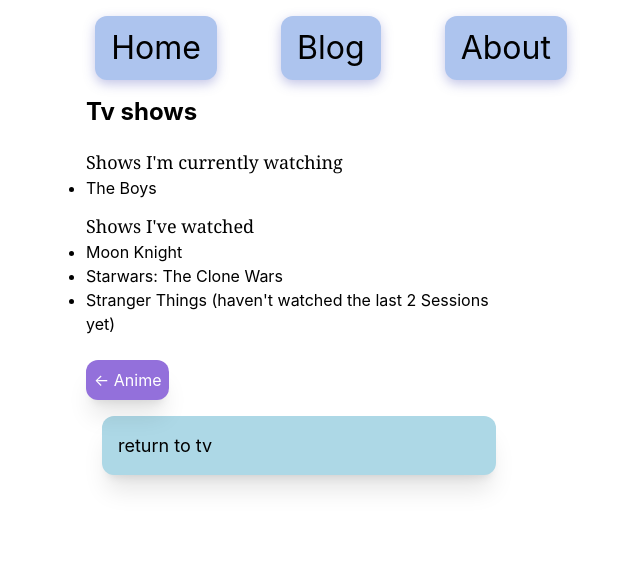
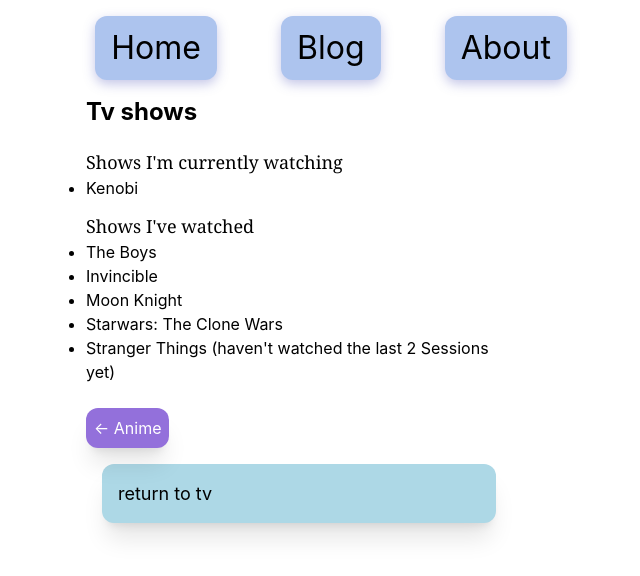
Before and after one commit to pat0245/pat0245.github.io, a Next.js app: page /tvshows in a window 1280 px wide. Shown: the top 576 px of the page, without its empty margins (341-981 px from the left). Built offline with nearby package versions, Linux system fonts and the light colour scheme.

Commit message:
Update tvshows.jsx

```diff
--- a/pages/tvshows.jsx
+++ b/pages/tvshows.jsx
@@ -19,10 +19,12 @@ export default function tvshows() {
         <h1 className="font-bold text-2xl">Tv shows</h1>
         <p className="font-serif text-lg pt-5">Shows I&apos;m currently watching</p>
         <ul className="pb-3">
-          <li className="list-disc">The Boys</li>
+          <li className="list-disc">Kenobi</li>
         </ul>
         <p className="font-serif text-lg">Shows I&apos;ve watched</p>
         <ul className="pb-6">
+          <li className="list-disc">The Boys</li>
+          <li className="list-disc">Invincible</li>
           <li className="list-disc">
            Moon Knight
           </li>
```
